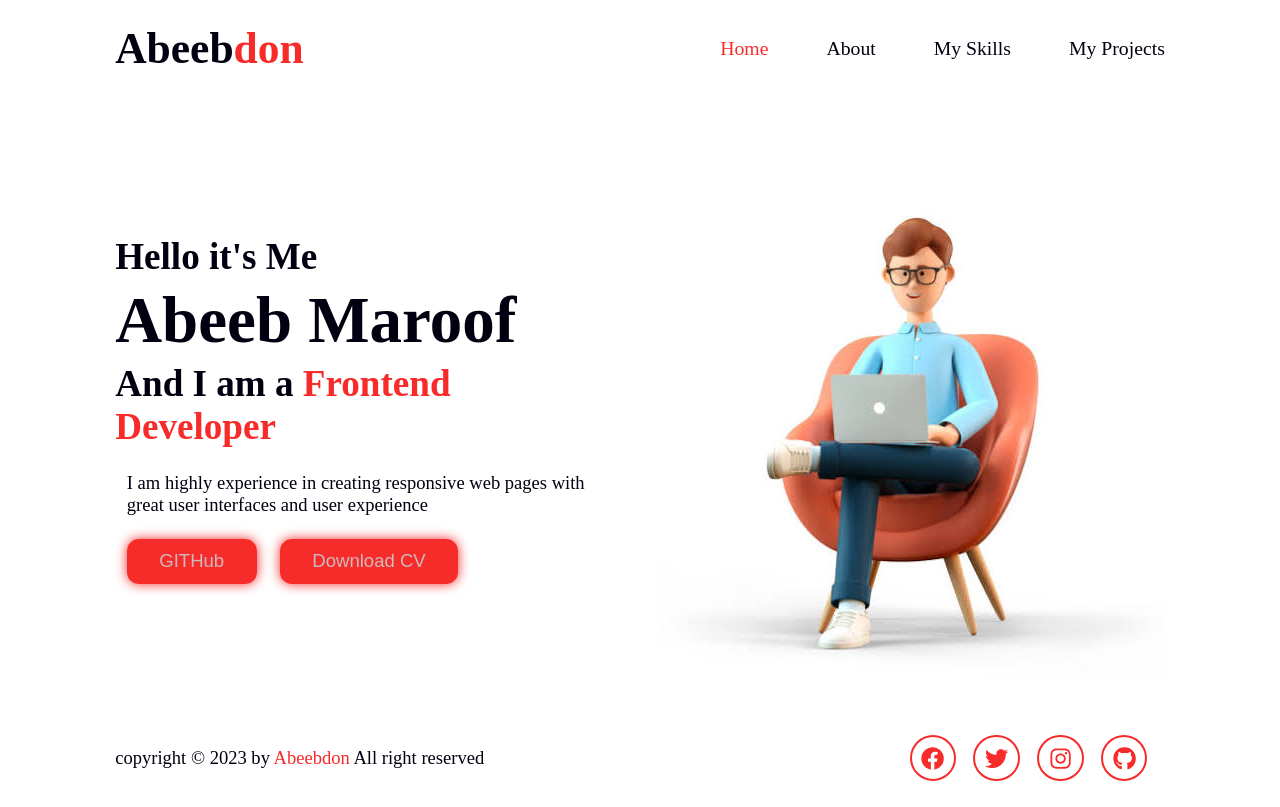
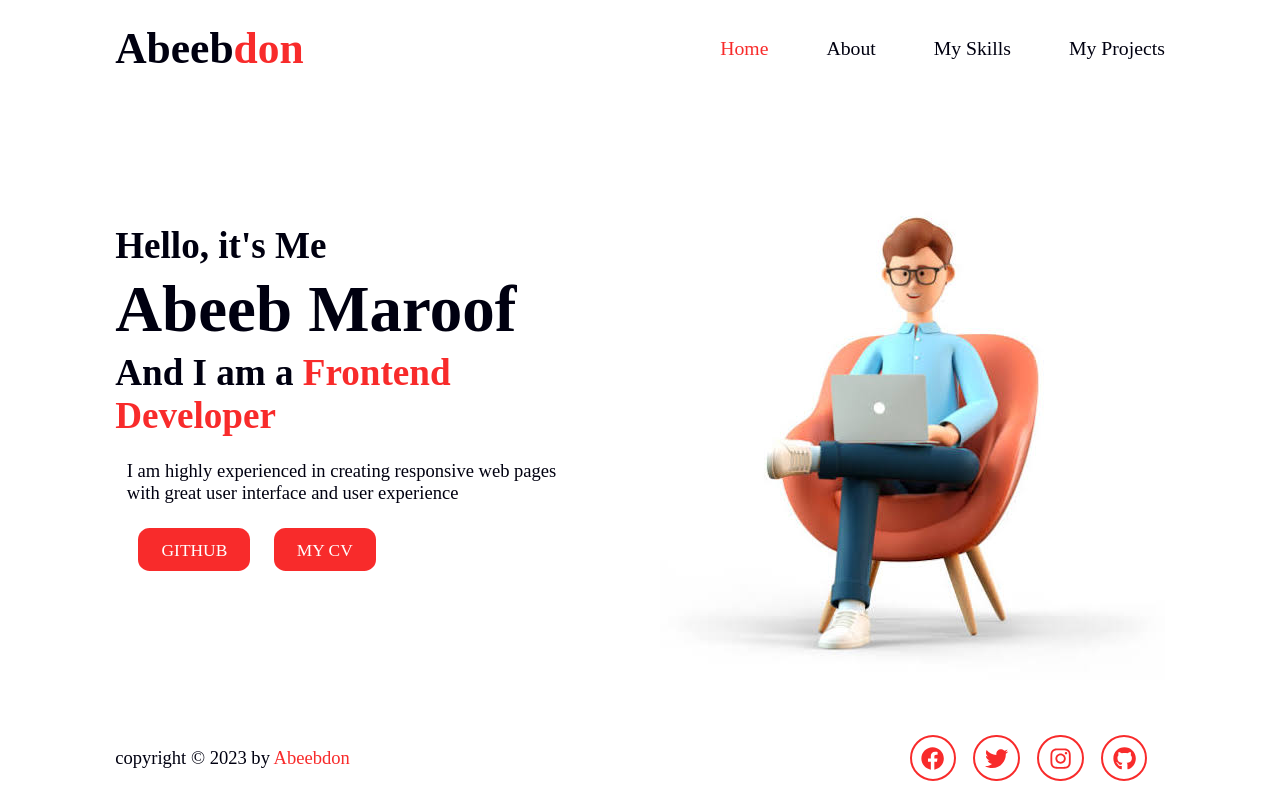
Before and after one commit to abeeebdon/my-portfolio, a React (Create React App) app: page / in a window 1280 px wide. Built offline with nearby package versions, Linux system fonts and the light colour scheme.

Commit message:
Added a little transition

```diff
--- a/src/Component/Footer.js
+++ b/src/Component/Footer.js
@@ -10,7 +10,7 @@ const Footer = () => {
     <footer className="footer" id="footer">
       <div className="footer-text">
         <p>
-          copyright &copy; {year} by <span> Abeebdon</span> All right reserved
+          copyright &copy; {year} by <span> Abeebdon</span>
         </p>
       </div>
       <div className="social-media">
--- a/src/Component/Home.js
+++ b/src/Component/Home.js
@@ -2,20 +2,19 @@ const Home = () => {
   return (
     <section className="home">
       <div className="home-content">
-        <h3>Hello it's Me</h3>
+        <h3>Hello, it's Me</h3>
         <h1>Abeeb Maroof</h1>
         <h3>
           And I am a <span>Frontend Developer</span>
         </h3>
         <p>
-          I am highly experience in creating responsive web pages with great
-          user interfaces and user experience
+          I am highly experienced in creating responsive web pages with great
+          user interface and user experience
         </p>
-
-        <button className="btn">
-          <a href="https://github.com/abeeebdon">GITHub</a>
-        </button>
-        <button className="btn">Download CV</button>
+        <div className="github-link">
+          <a href="https://github.com/abeeebdon">GITHUB</a>
+          <a href="https://github.com/abeeebdon">MY CV</a>
+        </div>
       </div>
       <div className="image">
         <img src="pics.jpeg" alt="my_pics" className="img" />
--- a/src/index.scss
+++ b/src/index.scss
@@ -120,28 +120,43 @@ for Header*/
         margin-bottom: 2rem;
       }
     }
-    .btn {
-      display: inline-block;
-      margin: 0px 1rem;
-      padding: 1rem 2.8rem;
-      background: $mc;
-      border-radius: 1rem;
-      font-size: 1.6rem;
-      box-shadow: 0 0 1rem $mc;
-      color: rgb(206, 186, 186);
-      transition: 0.5 ease;
-      margin-top: 1rem;
+    // .btn {
+    //   display: inline-block;
+    //   margin: 0px 1rem;
+    //   padding: 1rem 2.8rem;
+    //   background: $mc;
+    //   border-radius: 1rem;
+    //   font-size: 1.6rem;
+    //   box-shadow: 0 0 1rem $mc;
+    //   color: rgb(206, 186, 186);
+    //   transition: 0.5 ease;
+    //   margin-top: 1rem;
 
-      &:hover {
-        box-shadow: none;
+    // &:hover {
+    //   box-shadow: none;
+    //   color: $bg;
+    // }
+    .github-link {
+      margin: 2rem 0px;
+      padding: 1rem;
+      a {
+        background: $mc;
+        width: 100%;
+        padding: 1rem 2rem;
+        text-align: center;
+        margin: 1rem;
+        border: none;
+        border-radius: 1rem;
+        font-size: 1.5rem;
+        text-decoration: none;
         color: $bg;
-      }
-      a {
-        text-decoration: none;
-        color: rgb(206, 186, 186);
+        transition-property: all;
+        transition-duration: 1s;
+
         &:hover {
+          color: rgb(206, 186, 186);
           box-shadow: none;
-          color: $bg;
+          font-size: 2rem;
         }
       }
     }
```
